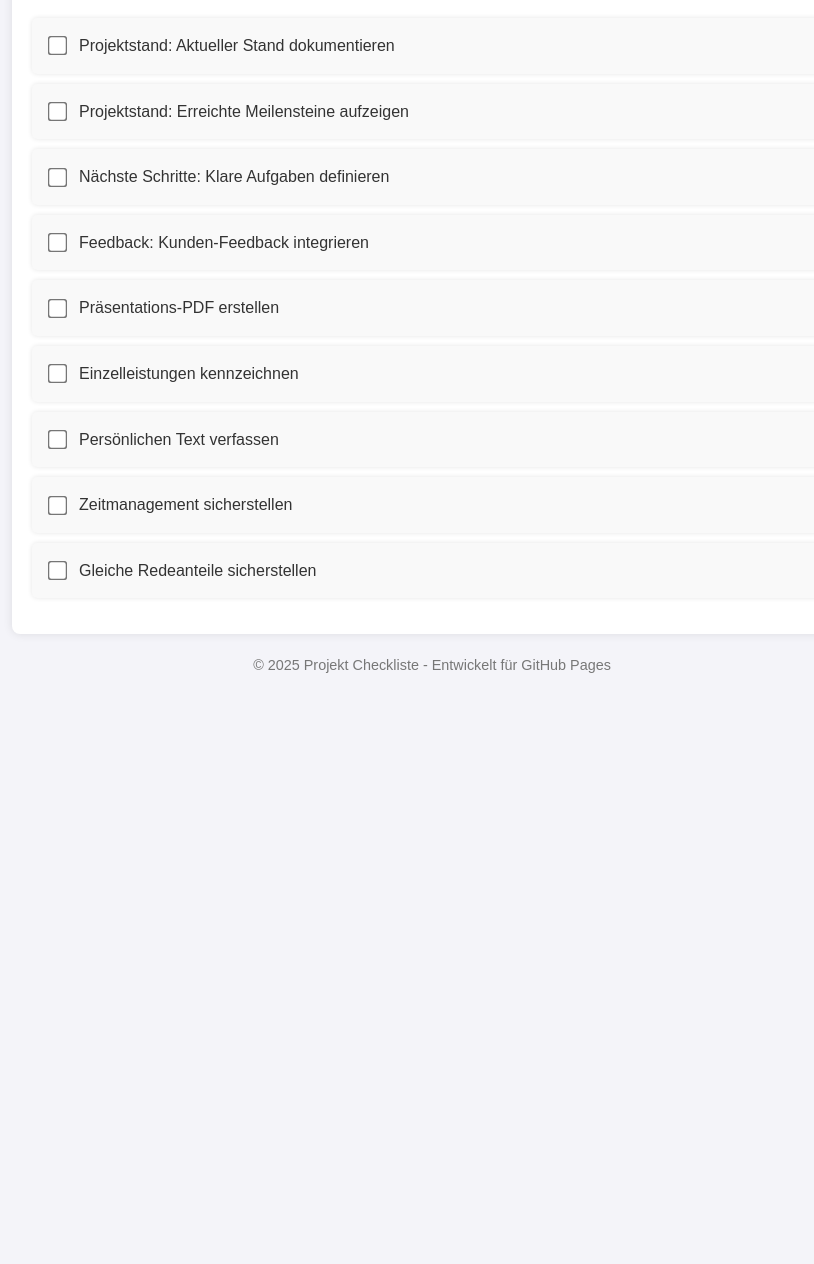
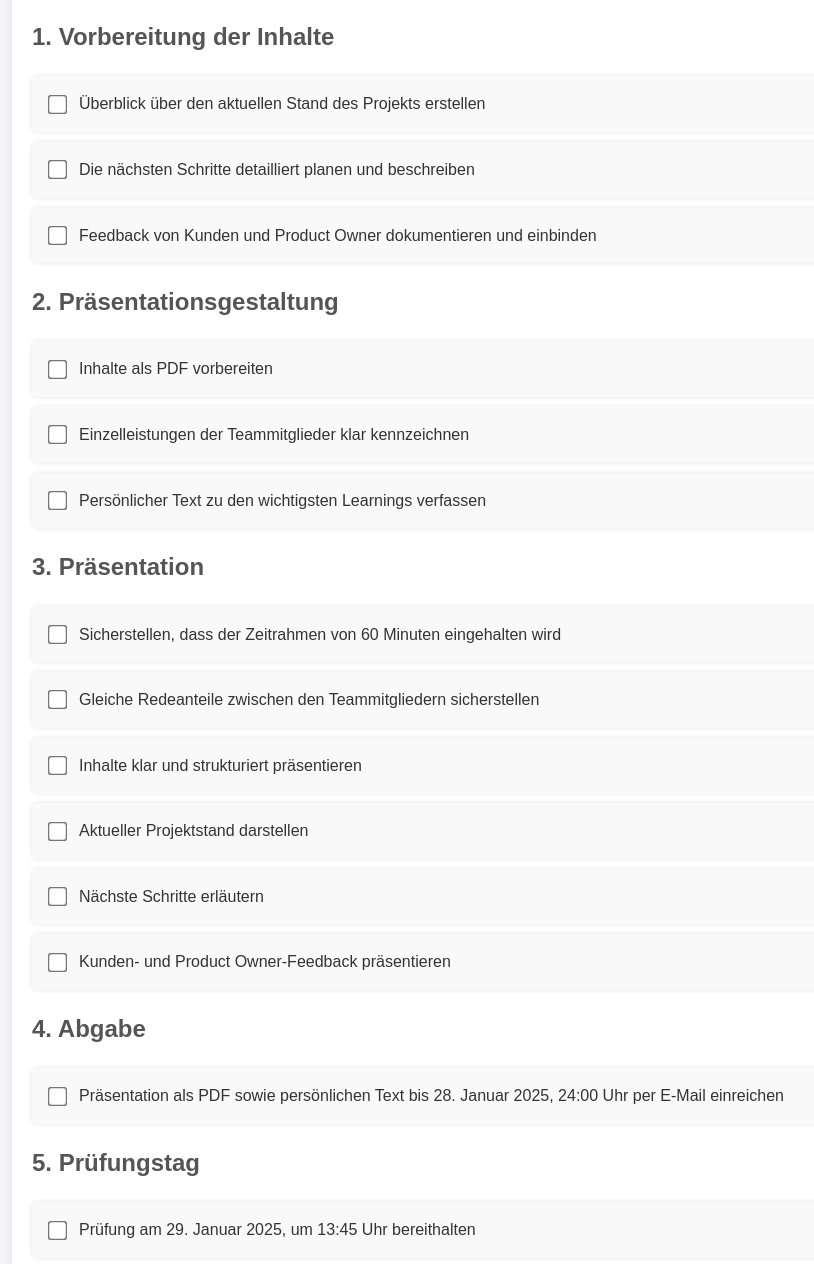
Before and after one commit to dukk47/Webtools, a plain HTML site: page index.html in a window 1280 px wide. Shown: the part 116-1380 px from the top of the page, without its empty margins (208-1022 px from the left). Before the commit the page ends 800 px from the top, so only its background shows below. Drawn offline with Linux system fonts and the light colour scheme.

Commit message:
Update index.html

```diff
--- a/index.html
+++ b/index.html
@@ -24,6 +24,10 @@
         h1 {
             text-align: center;
             color: #444;
+        }
+        h2 {
+            margin-top: 20px;
+            color: #555;
         }
         ul {
             list-style: none;
@@ -57,16 +61,39 @@
 <body>
     <div class="container">
         <h1>Projekt Checkliste</h1>
+
+        <h2>1. Vorbereitung der Inhalte</h2>
         <ul id="checklist">
-            <li><input type="checkbox" id="item1"> <label for="item1">Projektstand: Aktueller Stand dokumentieren</label></li>
-            <li><input type="checkbox" id="item2"> <label for="item2">Projektstand: Erreichte Meilensteine aufzeigen</label></li>
-            <li><input type="checkbox" id="item3"> <label for="item3">Nächste Schritte: Klare Aufgaben definieren</label></li>
-            <li><input type="checkbox" id="item4"> <label for="item4">Feedback: Kunden-Feedback integrieren</label></li>
-            <li><input type="checkbox" id="item5"> <label for="item5">Präsentations-PDF erstellen</label></li>
-            <li><input type="checkbox" id="item6"> <label for="item6">Einzelleistungen kennzeichnen</label></li>
-            <li><input type="checkbox" id="item7"> <label for="item7">Persönlichen Text verfassen</label></li>
-            <li><input type="checkbox" id="item8"> <label for="item8">Zeitmanagement sicherstellen</label></li>
-            <li><input type="checkbox" id="item9"> <label for="item9">Gleiche Redeanteile sicherstellen</label></li>
+            <li><input type="checkbox" id="item1"> <label for="item1">Überblick über den aktuellen Stand des Projekts erstellen</label></li>
+            <li><input type="checkbox" id="item2"> <label for="item2">Die nächsten Schritte detailliert planen und beschreiben</label></li>
+            <li><input type="checkbox" id="item3"> <label for="item3">Feedback von Kunden und Product Owner dokumentieren und einbinden</label></li>
+        </ul>
+
+        <h2>2. Präsentationsgestaltung</h2>
+        <ul>
+            <li><input type="checkbox" id="item4"> <label for="item4">Inhalte als PDF vorbereiten</label></li>
+            <li><input type="checkbox" id="item5"> <label for="item5">Einzelleistungen der Teammitglieder klar kennzeichnen</label></li>
+            <li><input type="checkbox" id="item6"> <label for="item6">Persönlicher Text zu den wichtigsten Learnings verfassen</label></li>
+        </ul>
+
+        <h2>3. Präsentation</h2>
+        <ul>
+            <li><input type="checkbox" id="item7"> <label for="item7">Sicherstellen, dass der Zeitrahmen von 60 Minuten eingehalten wird</label></li>
+            <li><input type="checkbox" id="item8"> <label for="item8">Gleiche Redeanteile zwischen den Teammitgliedern sicherstellen</label></li>
+            <li><input type="checkbox" id="item9"> <label for="item9">Inhalte klar und strukturiert präsentieren</label></li>
+            <li><input type="checkbox" id="item10"> <label for="item10">Aktueller Projektstand darstellen</label></li>
+            <li><input type="checkbox" id="item11"> <label for="item11">Nächste Schritte erläutern</label></li>
+            <li><input type="checkbox" id="item12"> <label for="item12">Kunden- und Product Owner-Feedback präsentieren</label></li>
+        </ul>
+
+        <h2>4. Abgabe</h2>
+        <ul>
+            <li><input type="checkbox" id="item13"> <label for="item13">Präsentation als PDF sowie persönlichen Text bis 28. Januar 2025, 24:00 Uhr per E-Mail einreichen</label></li>
+        </ul>
+
+        <h2>5. Prüfungstag</h2>
+        <ul>
+            <li><input type="checkbox" id="item14"> <label for="item14">Prüfung am 29. Januar 2025, um 13:45 Uhr bereithalten</label></li>
         </ul>
     </div>
     <footer>
```
